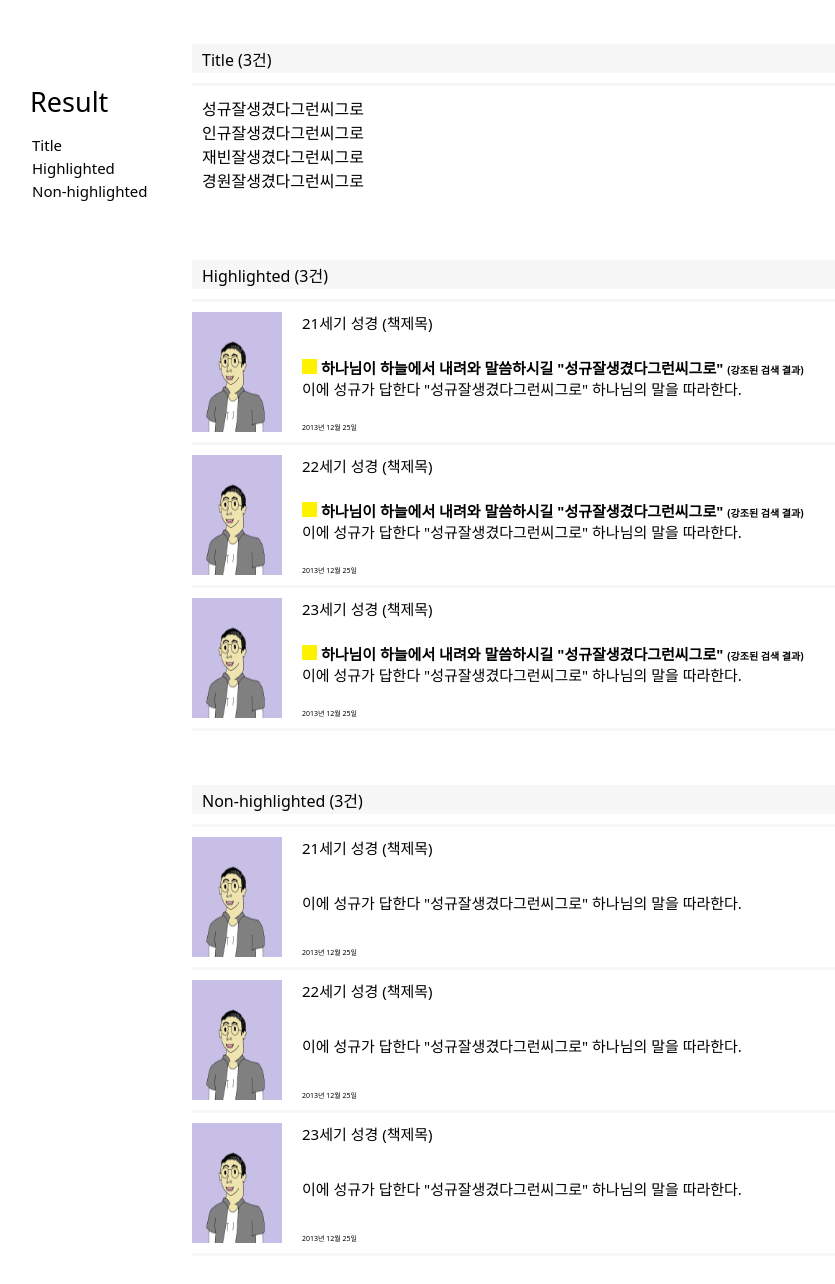
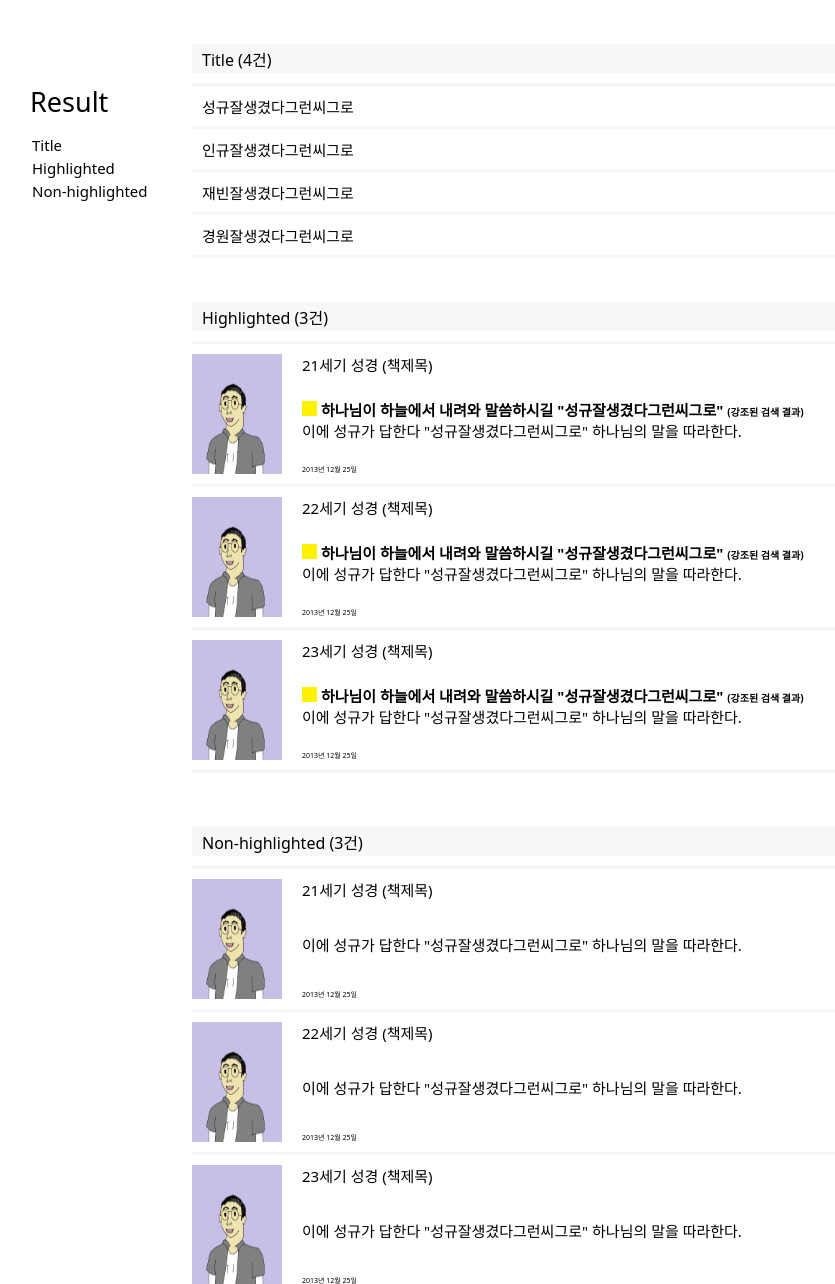
Before and after one commit to MakeLabel/firstProduct, a Django app: page /library/searchPage/ in a window 1280 px wide. Shown: the part 53-1337 px from the top of the page, without its empty margins (0-835 px from the left). Before the commit the page ends 1296 px from the top, so only its background shows below. Run offline with Django 3.2, Linux system fonts and the light colour scheme.

Commit message:
[feat] Make searchPage title box hover function & assign local address to each box

```diff
--- a/library/static/library/css/searchPage.css
+++ b/library/static/library/css/searchPage.css
@@ -5,7 +5,7 @@ body {
 }
 
 .sidebar {
-    width: 15%;
+    width: 20%;
     margin-top: 15vh;
     padding-left: 30px;
     position: fixed;
@@ -32,7 +32,7 @@ body {
 }
 
 .search-result-box {
-    width: 85%;
+    width: 80%;
     margin-left: 15vw;
     margin-right: 10vw;
     overflow-y: auto;
@@ -60,8 +60,6 @@ body {
 }
 
 .search-result-box .title .title-box-container {
-    display: flex;
-    height: 120px;
 
 }
 
@@ -74,10 +72,36 @@ body {
     width: 100%;
 }
 
+#justforline-title {
+    margin: 0;
+    padding: 0;
+    border-bottom: 3px solid #f7f7f7;
+}
+
 .search-result-box .title .title-box-container .title-box-container-list {
     list-style: none;
     margin: 0;
-    padding: 0 0 0 10px;
+    padding: 0;
+    width: 100%;
+}
+
+.search-result-box .title .title-box-container .title-box-container-list .title-box-container-list-detail {
+    width: 100%;
+    height: 40px;
+    border-bottom: 3px solid #f7f7f7;
+    display: flex;
+    flex-direction: column;
+    justify-content: center;
+}
+
+.search-result-box .title .title-box-container .title-box-container-list .title-box-container-list-detail:hover {
+    background-color: #fafafa;
+    font-weight: bolder;
+}
+
+.search-result-box .title .title-box-container .title-box-container-list .title-box-container-list-detail .title-list-detail-box {
+    padding-left: 10px;
+    font-size: 15px;
 }
 
 /* highlighted */
--- a/library/templates/library/searchPage.html
+++ b/library/templates/library/searchPage.html
@@ -13,9 +13,9 @@
     <aside class="sidebar">
       <header id="result-header">Result</header>
       <ul class="result-name">
-        <li class="result-name-detail"><a href="#" id="result-name-detail-text">Title</a></li>
-        <li class="result-name-detail"><a href="#" id="result-name-detail-text">Highlighted</a></li>
-        <li class="result-name-detail"><a href="#" id="result-name-detail-text">Non-highlighted</a></li>
+        <li class="result-name-detail"><a href="#title" id="result-name-detail-text">Title</a></li>
+        <li class="result-name-detail"><a href="#highlighted" id="result-name-detail-text">Highlighted</a></li>
+        <li class="result-name-detail"><a href="#nonhighlighted" id="result-name-detail-text">Non-highlighted</a></li>
       </ul>
     </aside>
 
@@ -26,19 +26,29 @@
       <br><br>
 
       <section class="title">
+        <a name="title">
           <div class="title-box-title">
-          Title (3건) <!-- list 갯수 들어가야함 -->
+            Title (4건) <!-- list 갯수 들어가야함 -->
           </div>
-        <div id="justforline"></div>
+        </a>
+        <div id="justforline-title"></div>
         <div class="title-box-container">
             <!-- <div class="title-box-container-book">
               <img src="{%static 'library/img/bin.png'%}" id="test-img"/>
             </div> -->
             <ul class="title-box-container-list">
-                <li class="title-box-container-list-detail">성규잘생겼다그런씨그로</li>
-                <li class="title-box-container-list-detail">인규잘생겼다그런씨그로</li>
-                <li class="title-box-container-list-detail">재빈잘생겼다그런씨그로</li>
-                <li class="title-box-container-list-detail">경원잘생겼다그런씨그로</li>
+                <li class="title-box-container-list-detail">
+                  <span class="title-list-detail-box">성규잘생겼다그런씨그로</span>
+                </li>
+                <li class="title-box-container-list-detail">
+                  <span class="title-list-detail-box">인규잘생겼다그런씨그로</span>
+                </li>
+                <li class="title-box-container-list-detail">
+                  <span class="title-list-detail-box">재빈잘생겼다그런씨그로</span>
+                </li>
+                <li class="title-box-container-list-detail">
+                  <span class="title-list-detail-box">경원잘생겼다그런씨그로</span>
+                </li>
             </ul>
         </div>
       </section>
@@ -46,9 +56,11 @@
       <br><br>
 
       <section class="highlighted">
+        <a name="highlighted">
           <div class="high-box-title">
             Highlighted (3건) <!-- list 갯수 들어가야함 -->
           </div>
+        </a>
         <div id="justforline"></div>
         <ul class="high-box-container">
           <li class="high-box-container-list">
@@ -120,9 +132,11 @@
       <br><br>
 
       <section class="nonhighlighted">
+        <a name="nonhighlighted">
           <div class="nonhigh-box-title">
             Non-highlighted (3건) <!-- list 갯수 들어가야함 -->
           </div>
+        </a>
         <div id="justforline"></div>
         <ul class="nonhigh-box-container">
           <li class="nonhigh-box-container-list">
```
Lines whose indentation alone changed are shown as unchanged.
